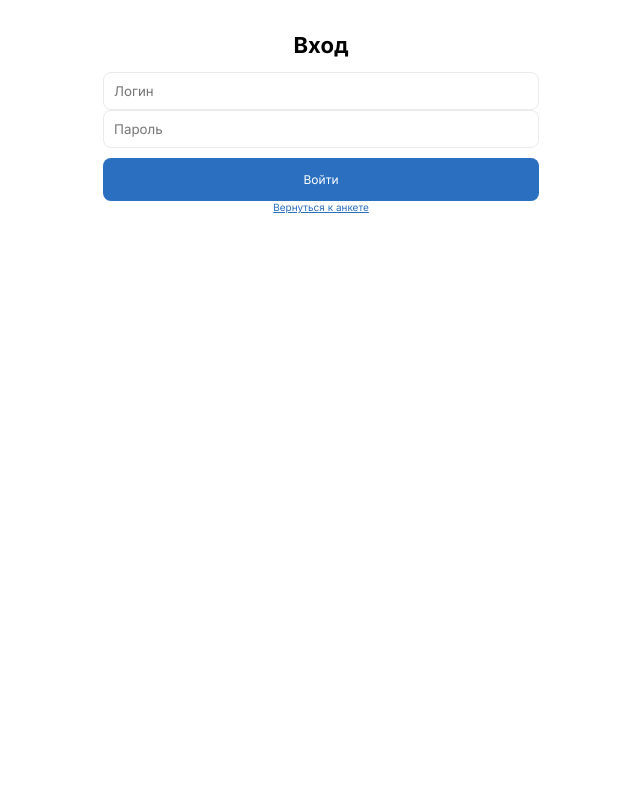
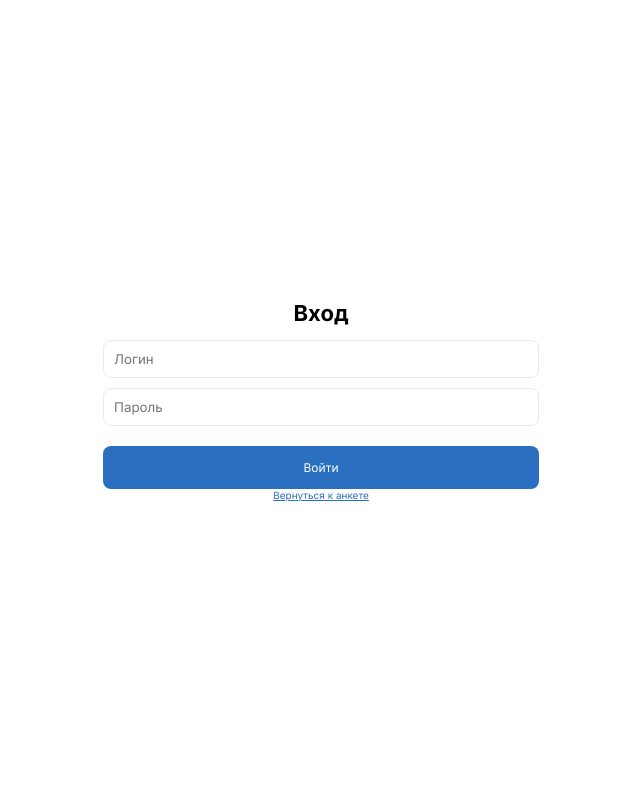
Before and after one commit to flowtop/php_form_5, a PHP site: page /login.php in a window 1280 px wide. Shown: the whole page, without its empty margins (319-959 px from the left). Run offline with PHP 8.4, Linux system fonts and the light colour scheme.

Commit message:
style fixes

```diff
--- a/style.css
+++ b/style.css
@@ -292,9 +292,13 @@ button {
     flex-direction: column;
     justify-content: center;
     align-items: center;
+    height: 100vh;
+    width: 100%;
 }
 
 .login_page form {
+    display: flex;
+    flex-direction: column;
     gap: 1rem;
 }
 
```
